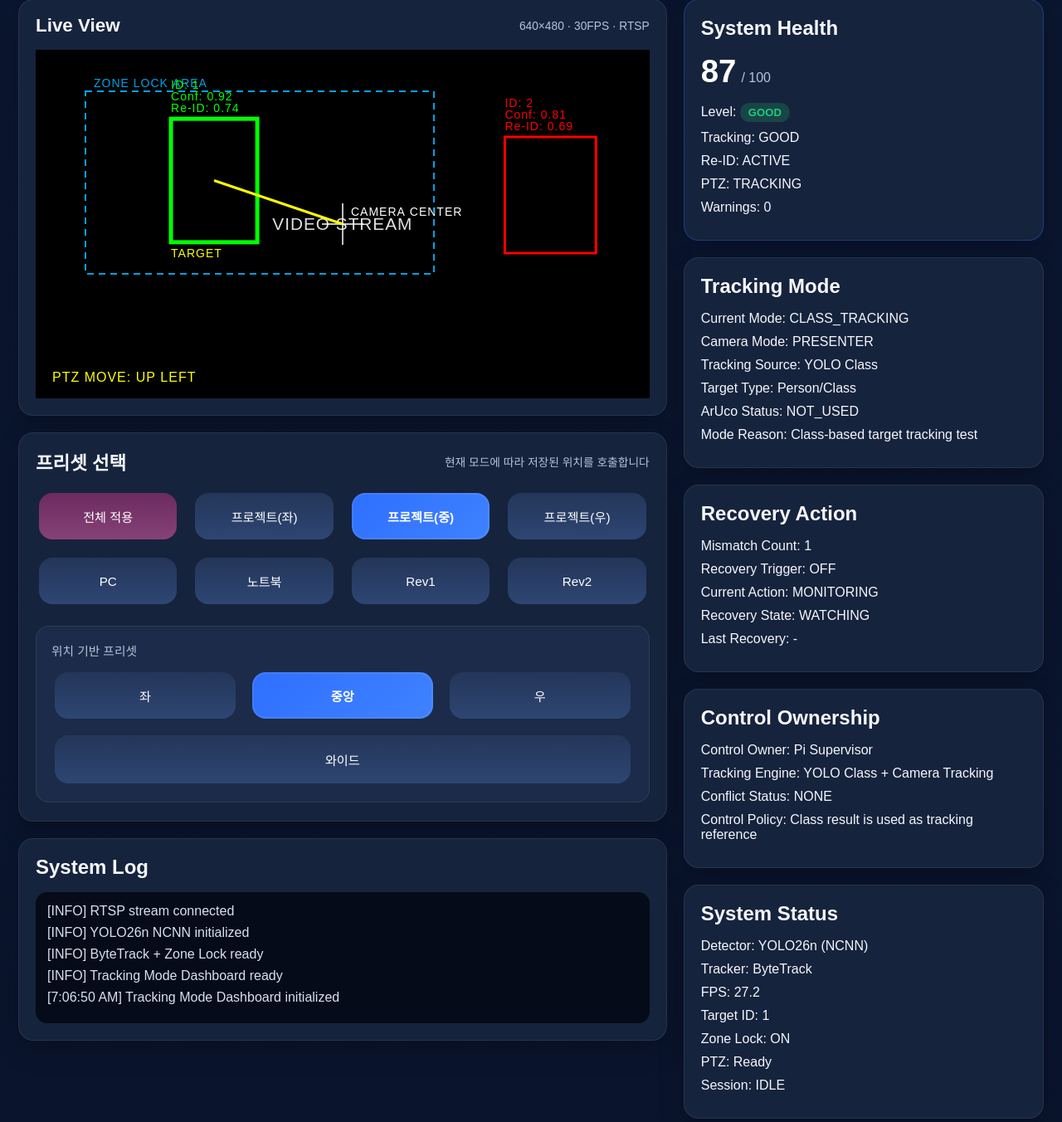
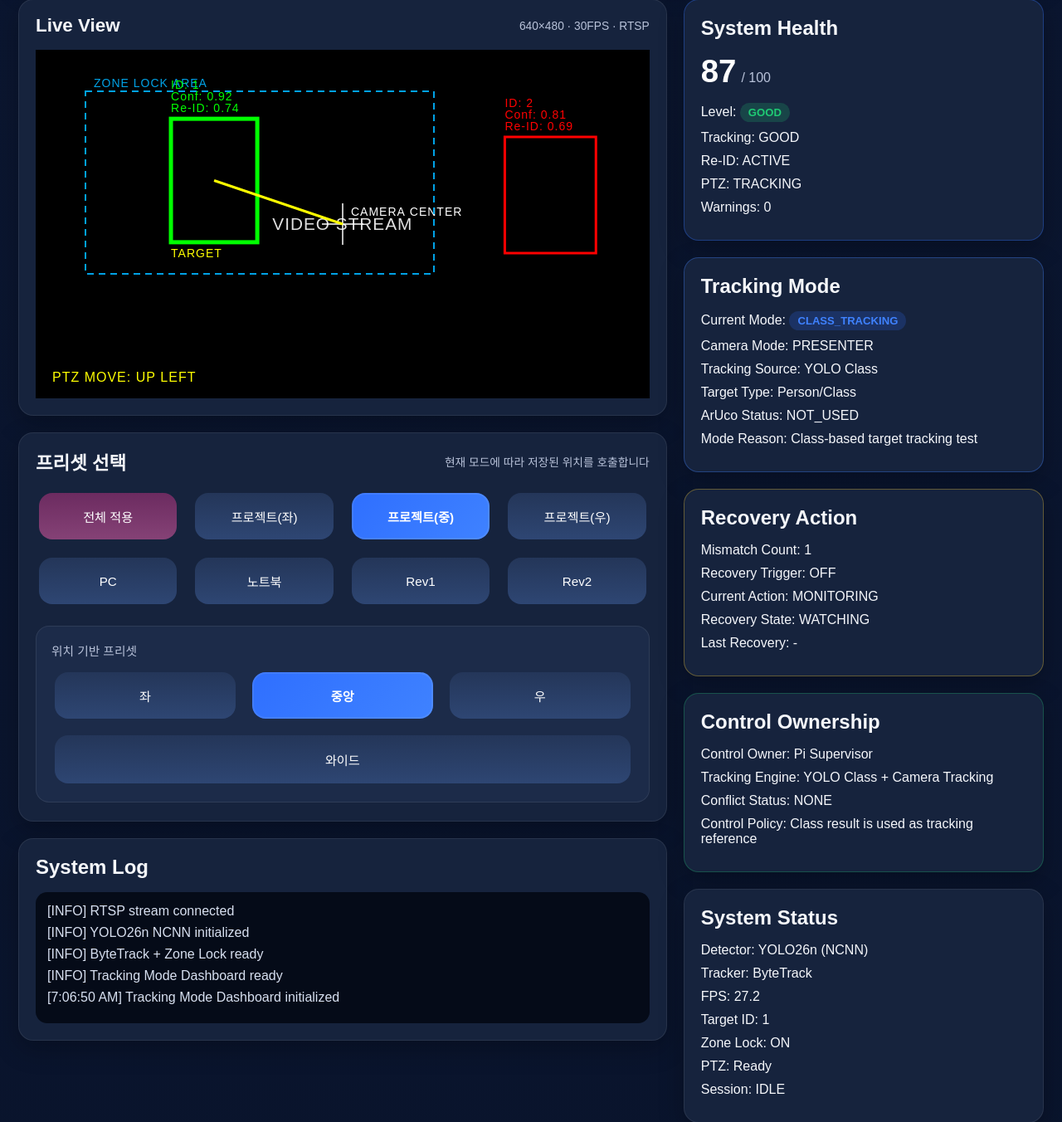
Before and after one commit to jaehyeon-s/PTZ_Speaker_Tracking, a FastAPI app: page / in a window 1280 px wide. Shown: the part 126-1478 px from the top of the page at 83% size. Run offline with FastAPI, Linux system fonts and the light colour scheme.

Commit message:
Tracking Mode 카드 스타일 추가

```diff
--- a/src/api/dashboard/static/css/style.css
+++ b/src/api/dashboard/static/css/style.css
@@ -416,3 +416,43 @@ button:hover {
     background: rgba(255, 90, 106, 0.2);
     color: #ff5a6a;
 }
+
+.mode-card {
+    border: 1px solid rgba(63, 130, 255, 0.35);
+}
+
+.recovery-card {
+    border: 1px solid rgba(240, 195, 48, 0.35);
+}
+
+.ownership-card {
+    border: 1px solid rgba(31, 203, 116, 0.28);
+}
+
+.mode-chip {
+    display: inline-block;
+    padding: 4px 10px;
+    border-radius: 999px;
+    font-size: 0.82rem;
+    font-weight: 700;
+}
+
+.mode-zone {
+    background: rgba(31, 203, 116, 0.2);
+    color: #1fcb74;
+}
+
+.mode-class {
+    background: rgba(47, 111, 255, 0.2);
+    color: #3f82ff;
+}
+
+.mode-marker {
+    background: rgba(255, 166, 0, 0.2);
+    color: orange;
+}
+
+.mode-recovery {
+    background: rgba(0, 255, 255, 0.18);
+    color: cyan;
+}
```
